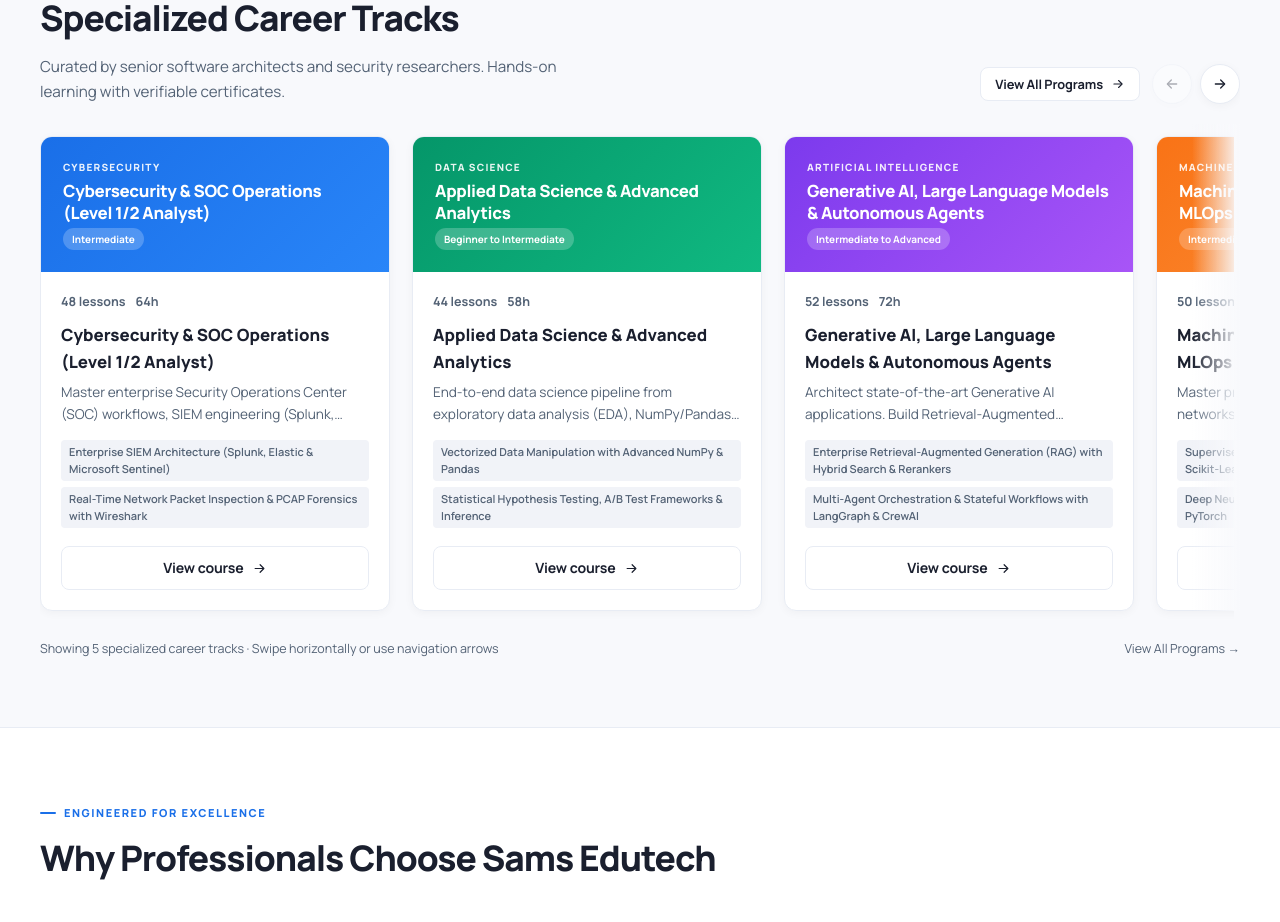
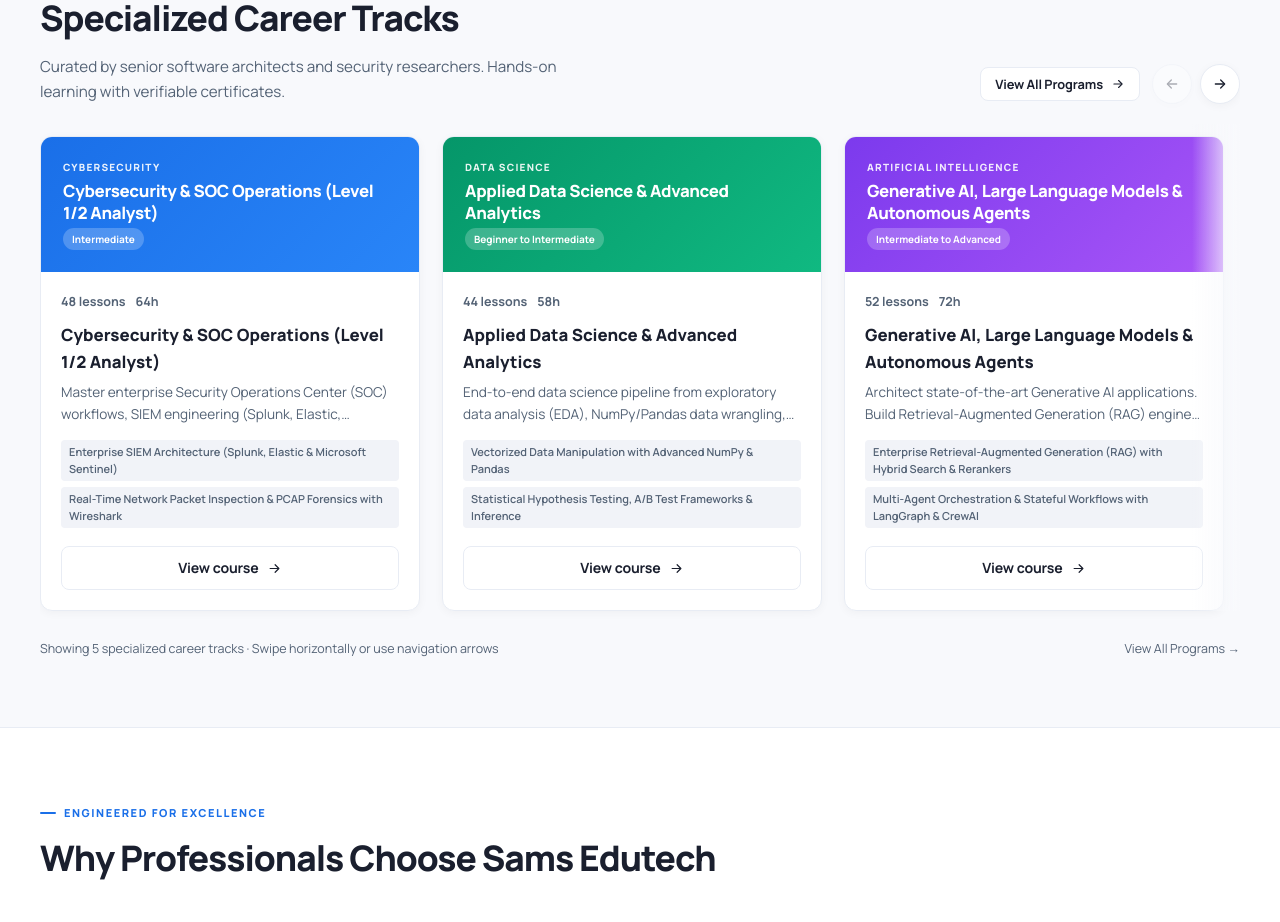
Before and after one commit to hackk413/sams-edutech, a Next.js app: page / in a window 1280 px wide. Shown: the part 1620-2542 px from the top of the page. Built offline with nearby package versions, Linux system fonts and the light colour scheme; no server answers; the database is empty; a web font is replaced by a local one.

Commit message:
fix(dashboard): expand recommended courses track to full horizontal width on laptop and desktop

```diff
--- a/app/globals.css
+++ b/app/globals.css
@@ -3002,3 +3002,30 @@
 .footer-motive-text {
   font-weight: 600;
 }
+
+/* ── DASHBOARD RECOMMENDED FULL WIDTH TRACK ── */
+.dashboard-recommended-section {
+  margin-top: 48px;
+  padding-top: 36px;
+  border-top: 1px solid var(--line);
+  width: 100%;
+  max-width: 100%;
+  min-width: 0;
+}
+
+@media (min-width: 1025px) {
+  .dashboard .container {
+    width: min(1360px, calc(100% - 48px));
+  }
+  .horizontal-course-item {
+    flex: 0 0 clamp(330px, calc((100% - 44px) / 3), 380px);
+    max-width: 390px;
+  }
+}
+
+@media (min-width: 1600px) {
+  .horizontal-course-item {
+    flex: 0 0 360px;
+    max-width: 380px;
+  }
+}
--- a/lib/lms.ts
+++ b/lib/lms.ts
@@ -26,7 +26,7 @@
   return Math.round((fields.filter((field) => field?.trim()).length / fields.length) * 100);
 }
 
-export function recommendedCourses(courses: Course[], enrollments: Enrollment[], limit = 3) {
+export function recommendedCourses(courses: Course[], enrollments: Enrollment[], limit = 6) {
   const enrolled = new Set(enrollments.map((item) => item.course_id));
   return courses.filter((course) => !enrolled.has(course.id)).slice(0, limit);
 }
```
Also changed, not shown: app/dashboard/page.tsx (+14 -13 lines).
